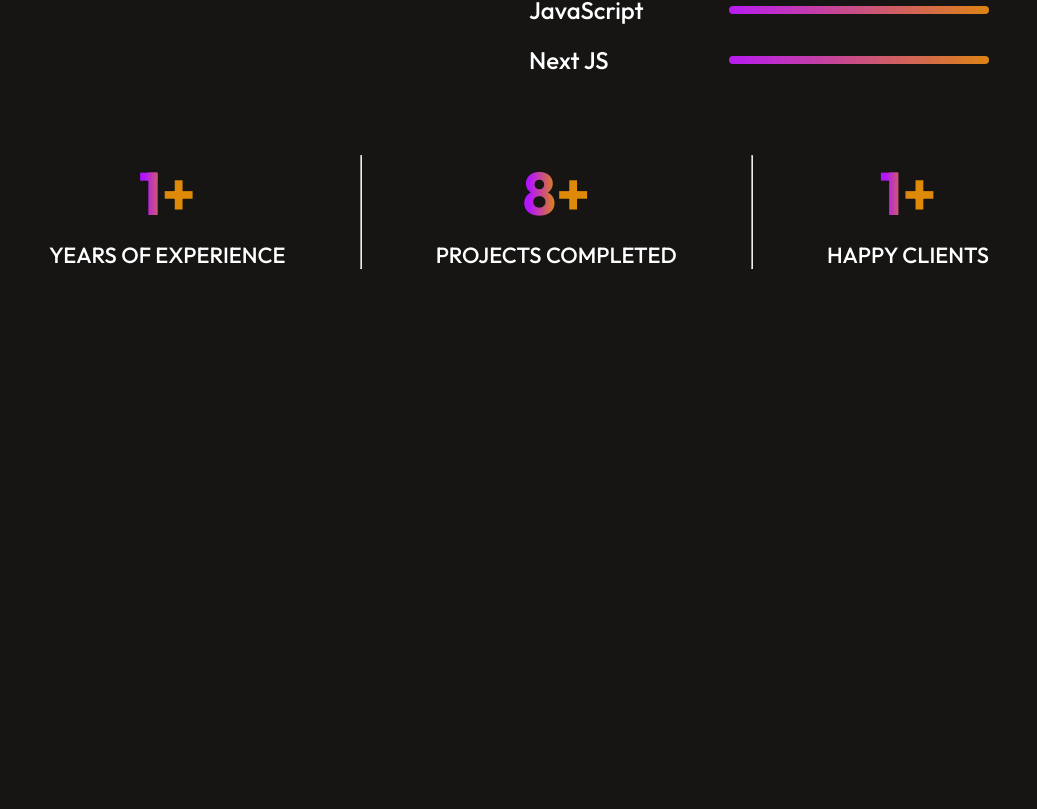
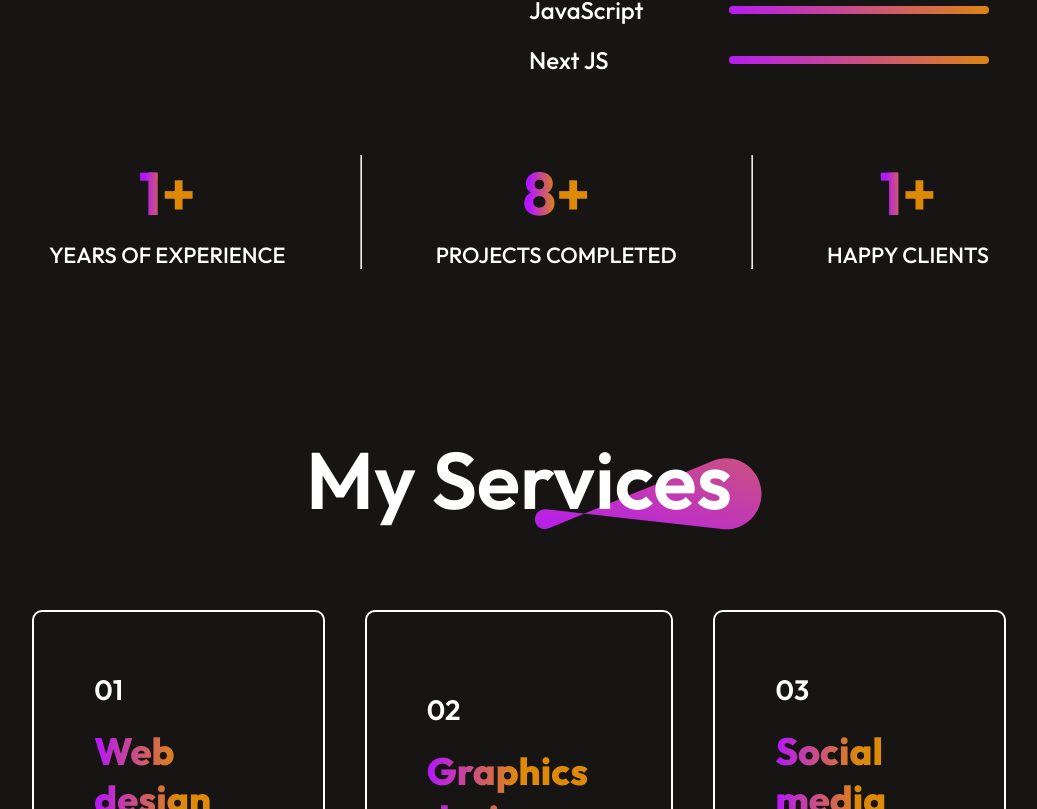
Before and after one commit to pramodkumarrout/pramodkumarroutportfolio, a React (Vite) app: page / in a window 1280 px wide. Shown: the part 1991-2800 px from the top of the page, without its empty margins (121-1158 px from the left). Before the commit the page ends 2340 px from the top, so only its background shows below. Built offline with nearby package versions, Linux system fonts and the light colour scheme.

Commit message:
services section completed

```diff
--- a/src/App.jsx
+++ b/src/App.jsx
@@ -2,6 +2,8 @@ import React from 'react'
 import Navbar from './Components/Navbar/Navbar'
 import Hero from './Components/Hero/Hero'
 import About from './Components/About/About'
+import Services from './Components/Services/Services'
+
 
 const App = () => {
   return (
@@ -9,6 +11,8 @@ const App = () => {
        <Navbar/>
        <Hero/>
        <About/>
+       <Services/>
+
 
 
 
--- /dev/null
+++ b/src/Components/Services/Services.css
@@ -0,0 +1,74 @@
+.services {
+     display: flex;
+     flex-direction: column;
+     align-items: center;
+     justify-content: center;
+     gap: 80px;
+     margin: 80px 170px;
+}
+
+.services-title {
+     position: relative;
+
+}
+
+.services-title h1 {
+     padding: 0px 30px;
+     font-size: 80px;
+     font-weight: 600;
+}
+
+.services-title img {
+      position: absolute;
+      bottom: 0;
+      right: 0;
+      z-index: -1;
+}
+
+.services-format {
+     display: flex;
+     flex-direction: column;
+     justify-content: center;
+     gap: 20px;
+     padding: 60px;
+     border-radius: 10px;
+     border: 2px solid #fff;
+     transition: 0.4s;
+     cursor: pointer;
+}
+
+.services-container {
+     display: grid;
+     grid-template-columns: 1fr 1fr 1fr;
+     gap: 40px;
+     margin-bottom: 80px;
+
+}
+
+.services-format h3 {
+     font-size: 28px;
+     font-weight: 600;
+}
+
+.services-format h2 {
+     font-size: 38px;
+     font-weight: 800;
+     background: linear-gradient(270deg, #df8908 50%, #b415ff 100%);
+     background-clip: text;
+     -webkit-backgraound-clip: text;
+     -webkit-text-fill-color: transparent;
+}
+
+.services-format p {
+     color: #d4d4d4;
+     font-size: 24px;
+     line-height: 40px;
+     max-width: 300px;
+}
+
+.services-readmore {
+     display: flex;
+     gap: 20px;
+     align-items: center;
+     margin-top: 20px;
+}
--- /dev/null
+++ b/src/Components/Services/Services.jsx
@@ -0,0 +1,34 @@
+import React from 'react'
+import './Services.css'
+import theme_pattern from '../../assets/theme_pattern.svg'
+import Services_Data from '../../assets/services_data'
+import arrow_icon from '../../assets/arrow_icon.svg'
+
+
+const Services = () => {
+  return (
+    <div className = 'services'>
+      <div className = "services-title">
+        <h1> My Services </h1>
+        <img src= {theme_pattern} alt="" />
+      </div>
+
+      <div className = "services-container">
+        {Services_Data.map((service, index) => {
+            return <div key = {index} className ='services-format'>
+            <h3> {service.s_no} </h3>
+            <h2> {service.s_name} </h2>
+            <p> {service.s_desc} </p>
+
+            <div className = 'services-readmore'>
+                <p> Read More </p>
+                <img src = {arrow_icon} alt = "" />
+            </div>
+            </div>
+        })}
+      </div>
+    </div>
+  )
+}
+
+export default Services
```
